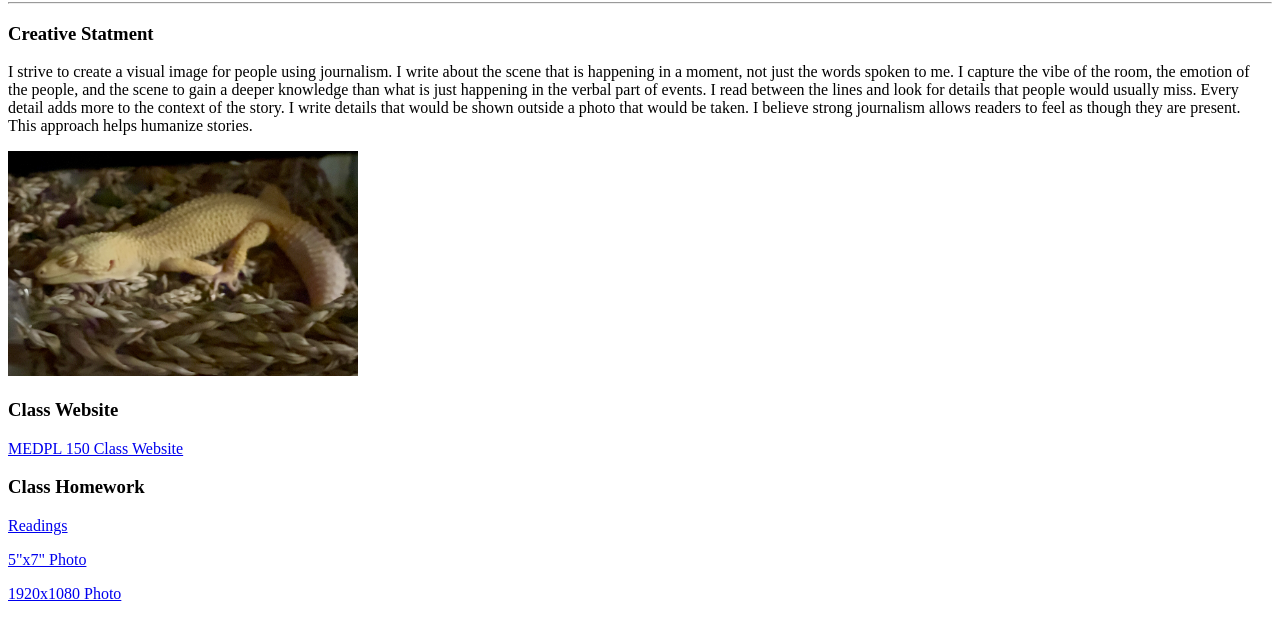
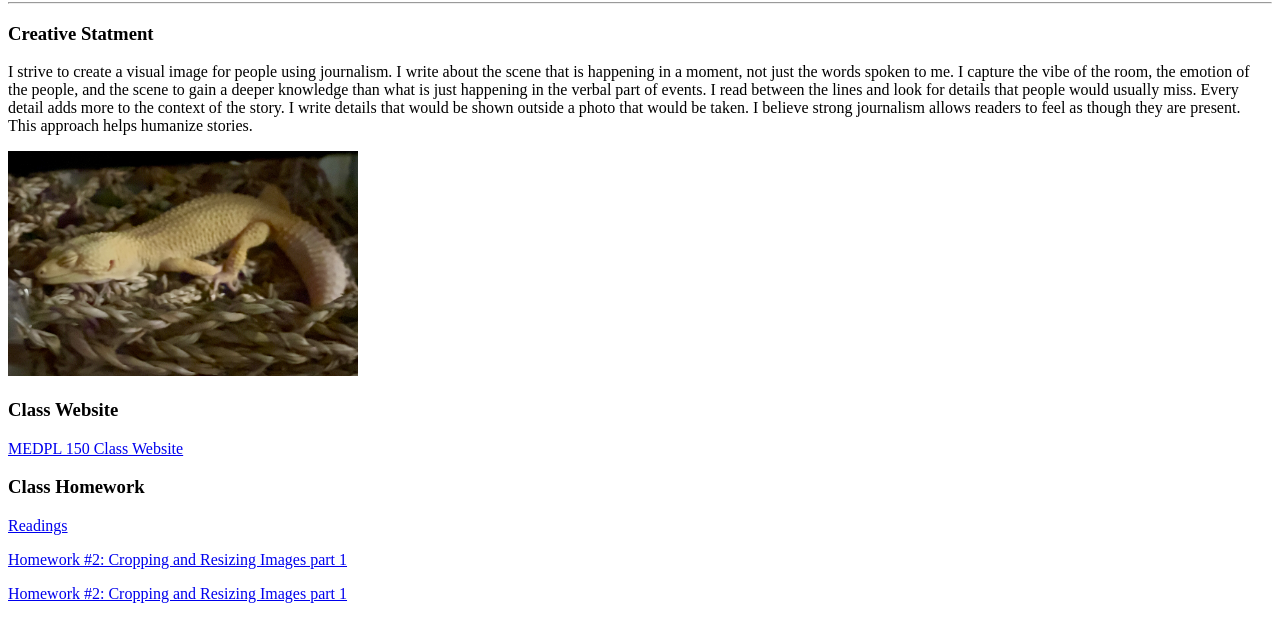
Before and after one commit to SophieMed2026/SophieMed2026.github.io, a plain HTML site: page index.html in a window 1280 px wide. Shown: the part 78-720 px from the top of the page. Drawn offline with Linux system fonts and the light colour scheme.

Commit message:
Update index.html

```diff
--- a/index.html
+++ b/index.html
@@ -26,10 +26,10 @@ I strive to create a visual image for people using journalism. I write about the
 <a href="Readings.html">Readings</a>
 </p>
 <p>
-<a href="dog.html">5"x7" Photo</a>
+<a href="dog.html">Homework #2: Cropping and Resizing Images part 1</a>
 </p>
 <p>
-<a href="bread.html">1920x1080 Photo</a>
+<a href="bread.html">Homework #2: Cropping and Resizing Images part 1</a>
 </p>
 
 </body>
```
